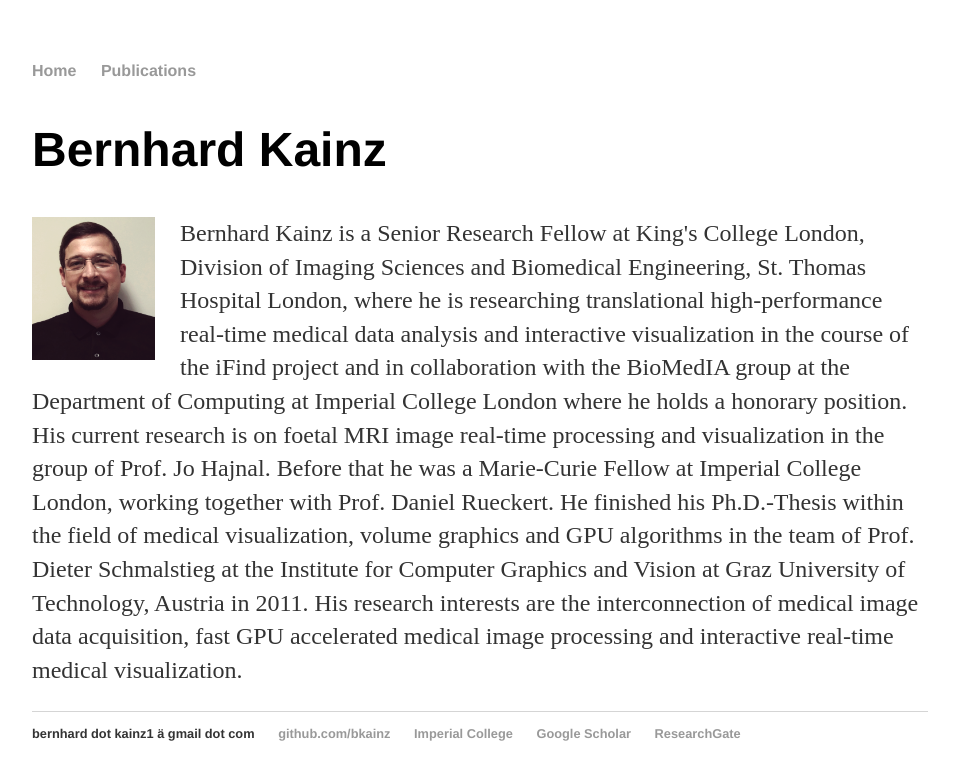
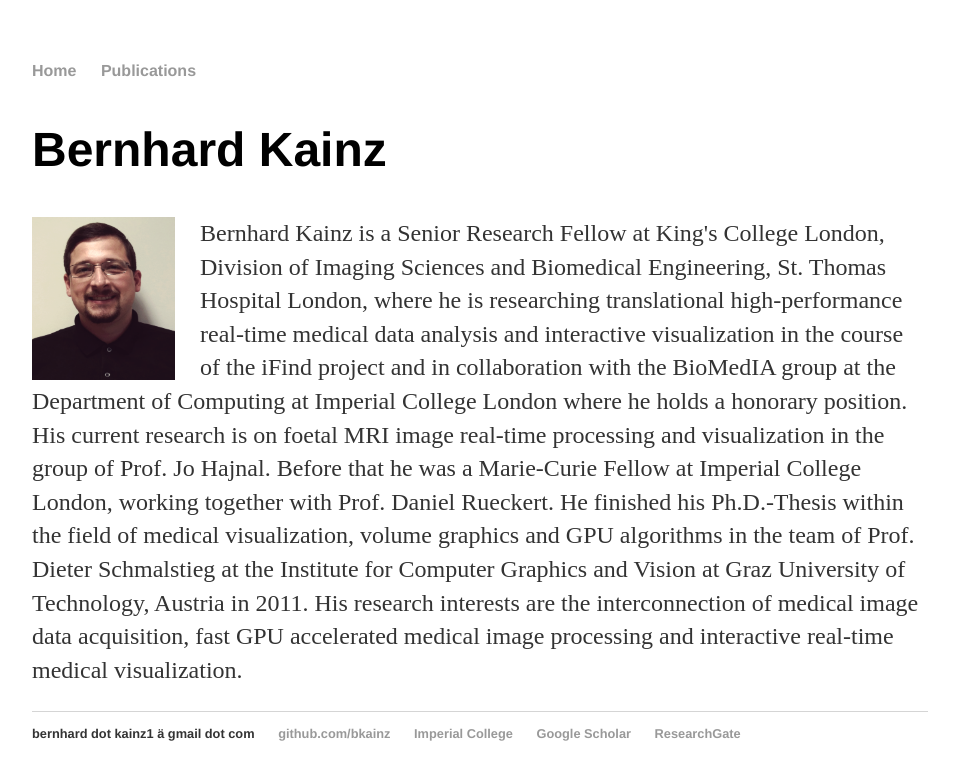
Before and after one commit to bkainz/bkainz.github.io, a Jekyll site: the page built from index.html, in a window 1280 px wide. Shown: the top 780 px of the page, without its empty margins (160-1119 px from the left). Built offline with Jekyll 4.4.1, drawn with Linux system fonts in a browser that asks for light colours.

```diff
--- a/index.html
+++ b/index.html
@@ -6,6 +6,6 @@ title: Bernhard Kainz
 
 <article class="home-content-main">
 	<h1>Bernhard Kainz</h1>
-	<p><img src="new_Portrait_Brannan.png" alt="Bernhard Kainz 2015" class="portrait-image" style="width:123px;height:143px;float:left;padding-right:25px;border:none" align="left">
+	<p><img src="new_Portrait_Brannan.png" alt="Bernhard Kainz 2015" class="portrait-image" style="width:143px;height:163px;float:left;padding-right:25px;border:none" align="left">
 
 	<p>Bernhard Kainz is a Senior Research Fellow at King's College London, Division of Imaging Sciences and Biomedical Engineering, St. Thomas Hospital London, where he is researching translational high-performance real-time medical data analysis and interactive visualization in the course of the iFind project and in collaboration with the BioMedIA group at the Department of Computing at Imperial College London where he holds a honorary position. His current research is on foetal MRI image real-time processing and visualization in the group of Prof. Jo Hajnal. Before that he was a Marie-Curie Fellow at Imperial College London, working together with Prof. Daniel Rueckert. He finished his Ph.D.-Thesis within the field of medical visualization, volume graphics and GPU algorithms in the team of Prof. Dieter Schmalstieg at the Institute for Computer Graphics and Vision at Graz University of Technology, Austria in 2011. His research interests are the interconnection of medical image data acquisition, fast GPU accelerated medical image processing and interactive real-time medical visualization.<p>
```
